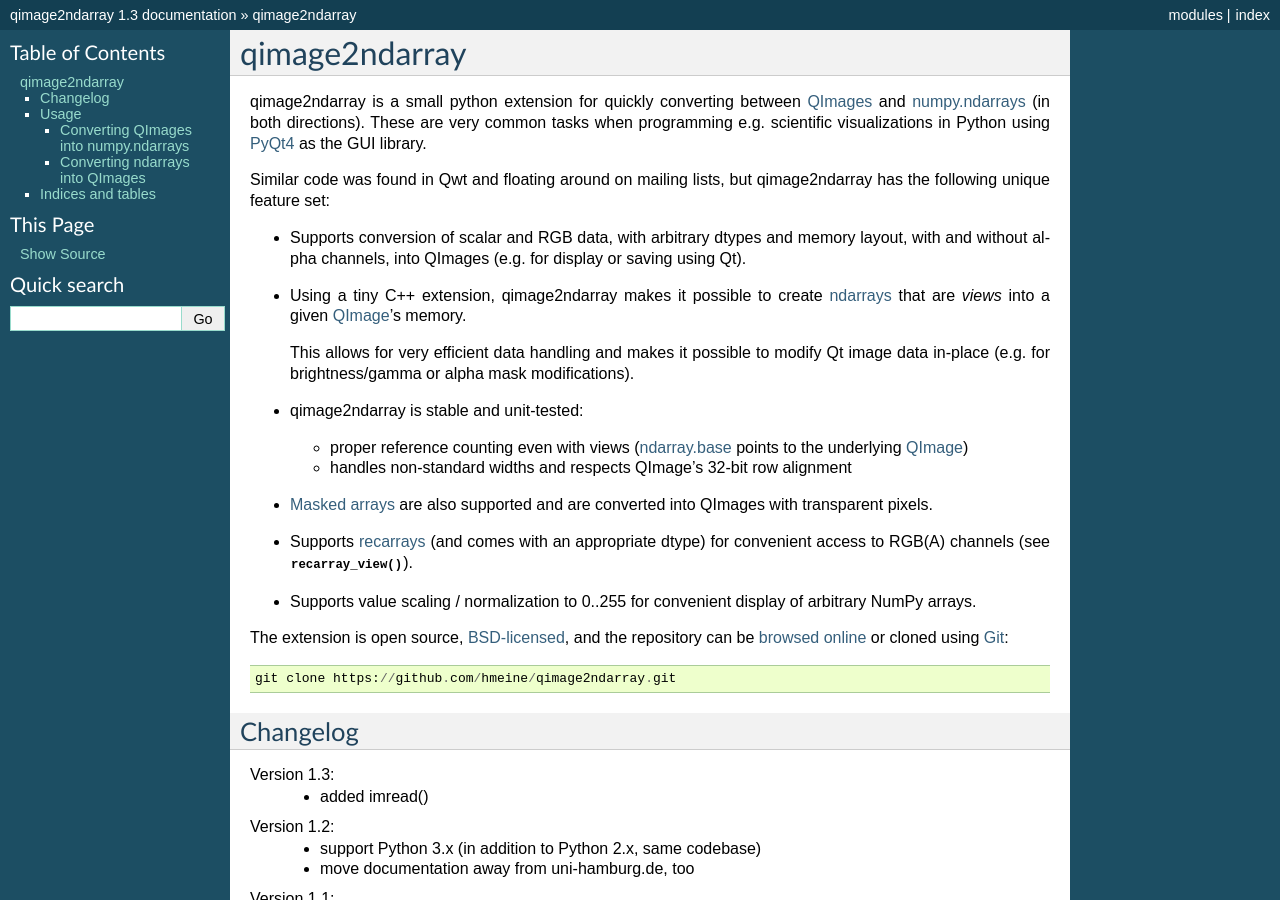
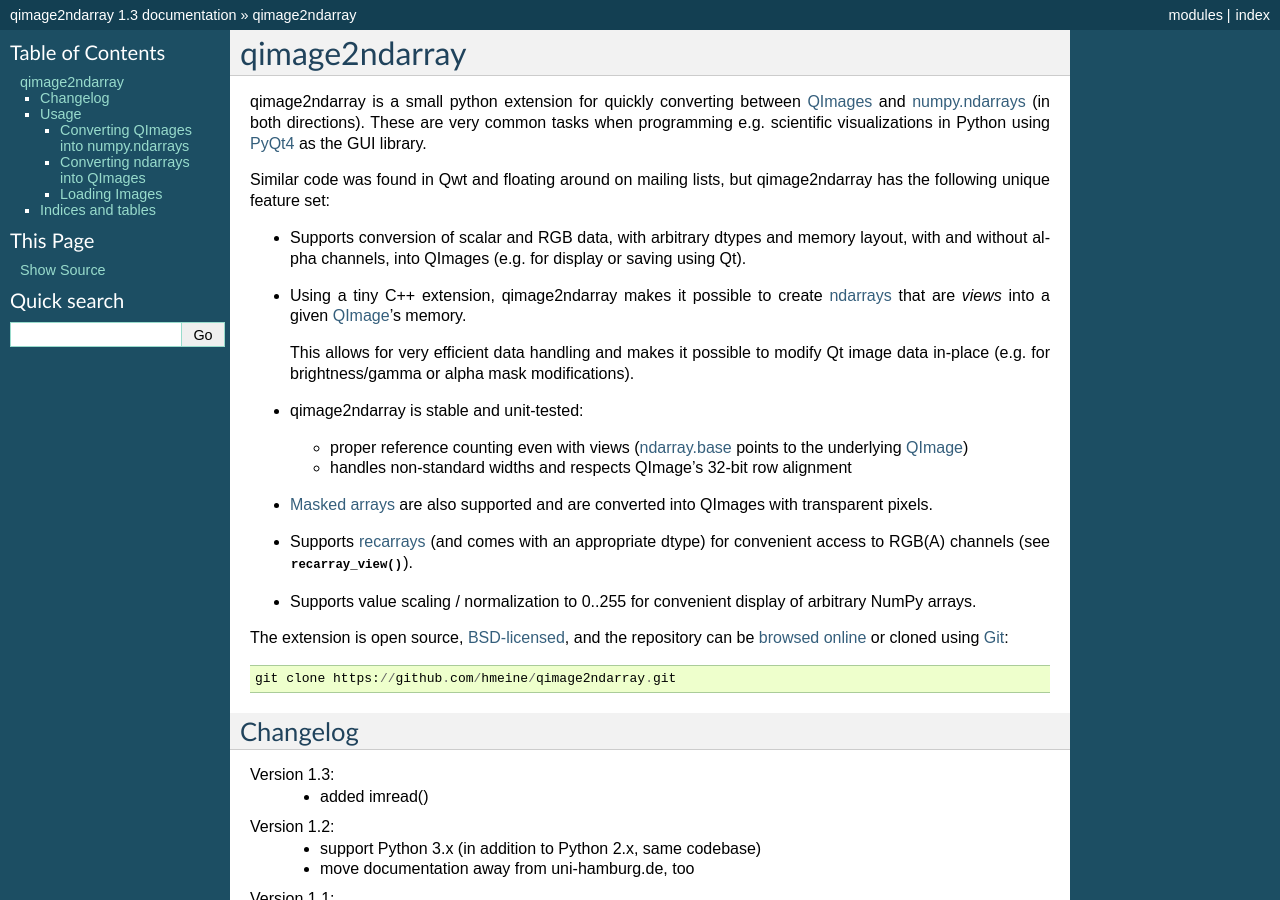
Before and after one commit to hmeine/qimage2ndarray, a Sphinx documentation site: the page built from doc/index.rst, in a window 1280 px wide and 900 px high. Built offline with Sphinx 7.4.7, drawn with Linux system fonts in a browser that asks for light colours.

```diff
--- a/doc/index.rst
+++ b/doc/index.rst
@@ -127,6 +127,11 @@ Converting ndarrays into QImages
 .. autofunction:: array2qimage(array[, normalize])
 .. autofunction:: gray2qimage(gray[, normalize])
 
+Loading Images
+--------------
+
+.. autofunction:: imread(filename)
+
 Indices and tables
 ==================
 
--- a/qimage2ndarray/__init__.py
+++ b/qimage2ndarray/__init__.py
@@ -316,7 +316,7 @@ def array2qimage(array, normalize = False):
 
 
 def imread(filename):
-    """Convenience function that uses the QImage constructor to read an
+    """Convenience function that uses the QImage_ constructor to read an
     image from the given file and return an `rgb_view` of the result.
     This is intentionally similar to scipy.ndimage.imread (which uses
     PIL), scipy.misc.imread, or matplotlib.pyplot.imread (using PIL
```
